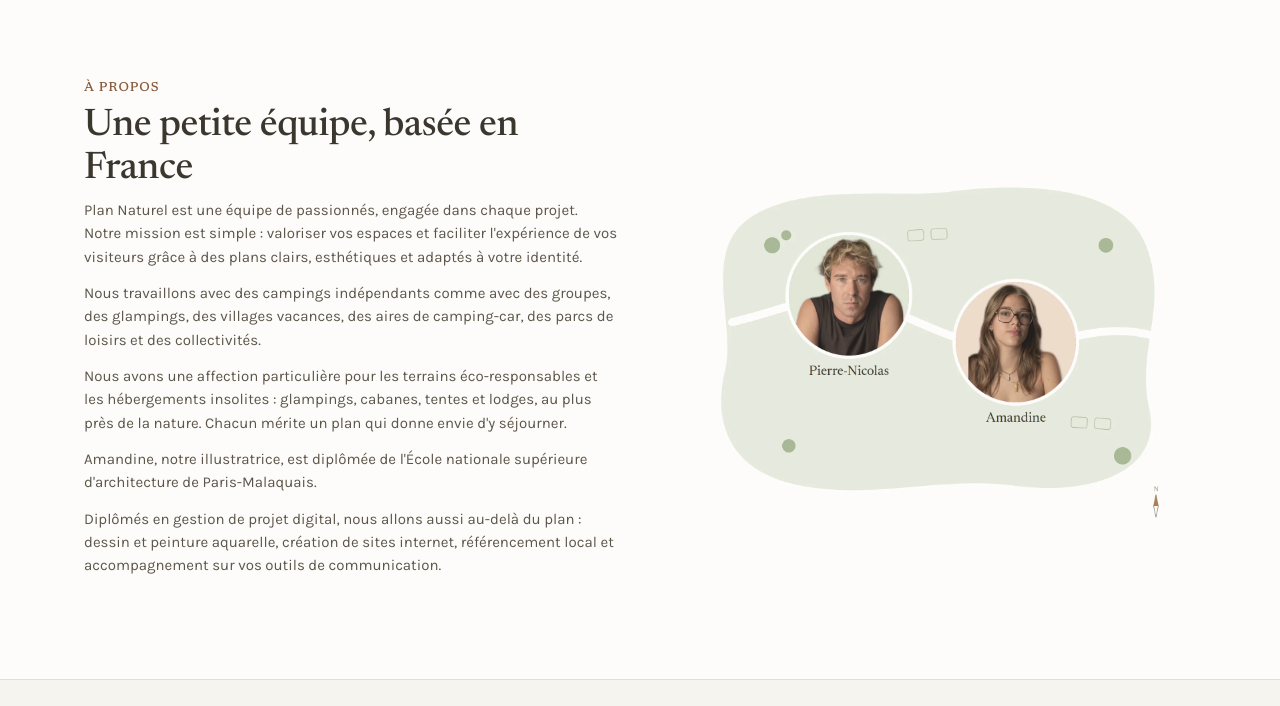
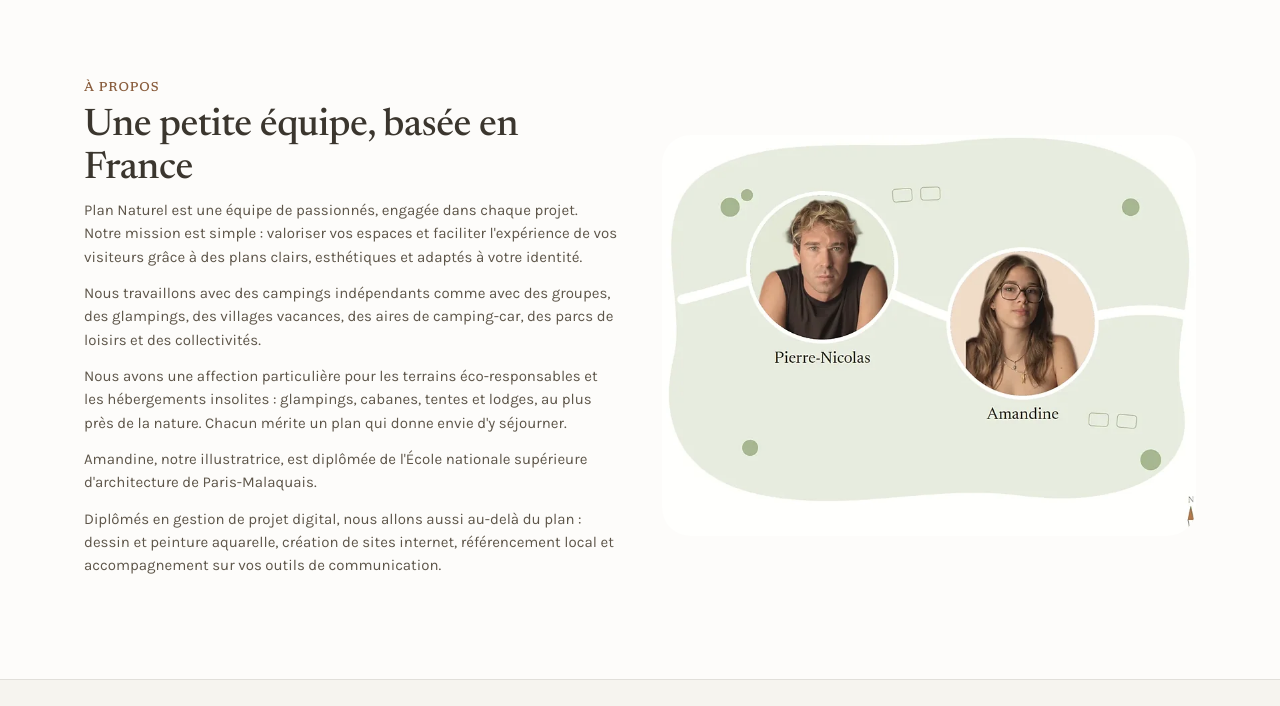
Before and after one commit to PereNoel-site/plan-naturel, a plain HTML site: page index.html in a window 1280 px wide. Shown: the part 6740-7446 px from the top of the page. Drawn offline with nearby package versions, Linux system fonts and the light colour scheme.

Commit message:
Accueil: photo d'équipe recadrée et retouchée (copie, original intact)
Co-Authored-By: Claude Sonnet 5.5 <noreply@anthropic.com>
Claude-Session: https://claude.ai/code/session_01Gx6eXNxs6dAa6fUd1zY2Nd

```diff
--- a/index.html
+++ b/index.html
@@ -745,7 +745,7 @@
       <p style="color: var(--color-neutral-800);">Amandine, notre illustratrice, est diplômée de l'École nationale supérieure d'architecture de Paris-Malaquais.</p>
       <p style="color: var(--color-neutral-800);">Diplômés en gestion de projet digital, nous allons aussi au-delà du plan : dessin et peinture aquarelle, création de sites internet, référencement local et accompagnement sur vos outils de communication.</p>
     </div>
-    <div style="position: relative; container-type: inline-size;"><img loading="lazy" decoding="async" src="assets/equipe-plan-naturel.webp" alt="Pierre-Nicolas, designer, et Amandine, illustratrice aquarelliste : l'équipe Plan Naturel" style="width: 100%; height: auto; aspect-ratio: 4 / 3; object-fit: cover; border-radius: var(--radius-lg); display: block;"></div>
+    <div style="position: relative; container-type: inline-size;"><img loading="lazy" decoding="async" src="assets/equipe-plan-naturel-accueil.webp" srcset="assets/equipe-plan-naturel-accueil-800.webp 800w, assets/equipe-plan-naturel-accueil.webp 1400w" sizes="(max-width: 720px) 92vw, 540px" width="1400" height="1050" alt="Pierre-Nicolas, designer, et Amandine, illustratrice aquarelliste : l'équipe Plan Naturel" style="width: 100%; height: auto; aspect-ratio: 4 / 3; object-fit: cover; border-radius: var(--radius-lg); display: block;"></div>
   </section>
 
   <footer style="background: var(--color-surface); border-top: 1px solid var(--color-divider);">
```
Also changed, not shown: assets/equipe-plan-naturel-accueil-800.webp (added), assets/equipe-plan-naturel-accueil.webp (added).
